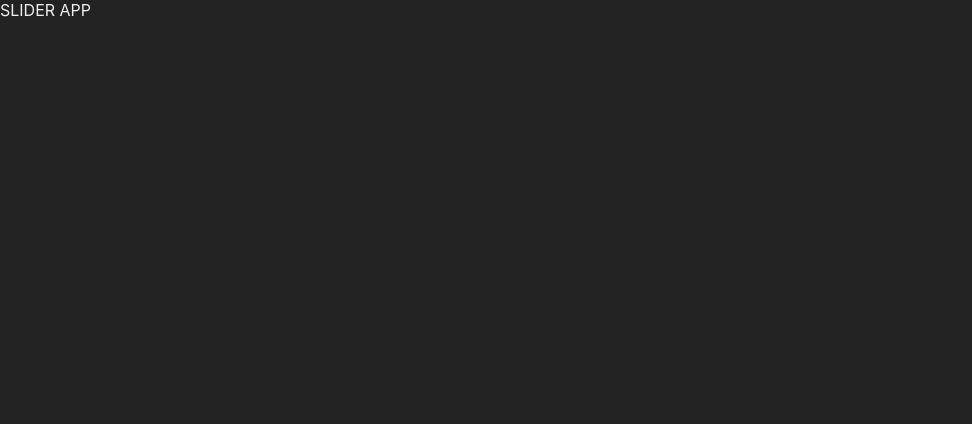
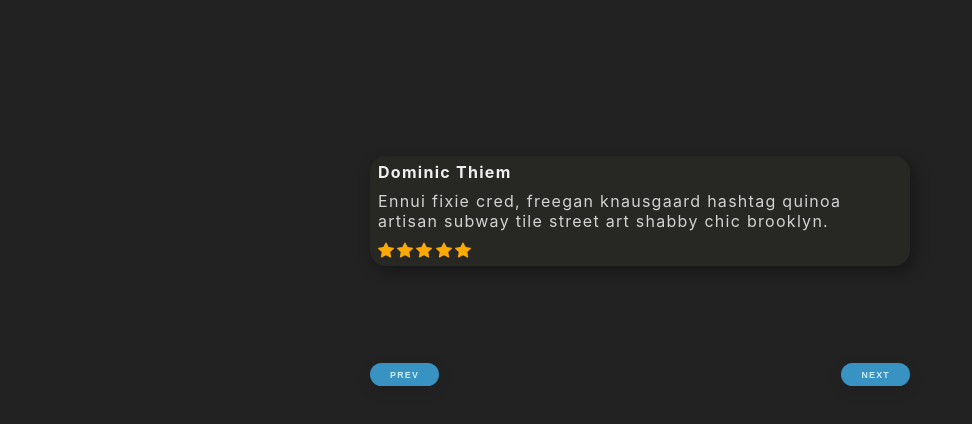
Before and after one commit to jacopoallori/React-Hooks, a React (Create React App) app: page / in a window 1280 px wide. Shown: the top 424 px of the page, without its empty margins (0-972 px from the left). Built offline with nearby package versions, Linux system fonts and the light colour scheme.

Commit message:
progetto Slider completo

```diff
--- /dev/null
+++ b/src/4-Slider/components/Slide.js
@@ -0,0 +1,15 @@
+import React from "react";
+import starCreator from "../utils/starCreator";
+const Slide = ({ autore, recensione, voto, classes }) => {
+  return (
+    <div className={`slide ${classes}`}>
+      <div className="review">
+        <h4>{autore}</h4>
+        <p>{recensione}</p>
+        <div className="star-container">{starCreator(voto)}</div>
+      </div>
+    </div>
+  );
+};
+
+export default Slide;
--- /dev/null
+++ b/src/4-Slider/components/Slider.js
@@ -0,0 +1,76 @@
+import React, { useState, useEffect } from "react";
+import Slide from "./Slide";
+import data from "../data";
+const Slider = () => {
+  const [recensioni, ] = useState(data);
+  const [active, setActive] = useState(0);
+
+  //Passa alla prossima slide
+  const prossimaSlide = () => {
+    setActive((prevValue) => {
+      if (prevValue + 1 > recensioni.length - 1) {
+        return 0;
+      } else {
+        return prevValue + 1;
+      }
+    });
+  };
+
+  //passa alla precendete slide
+  const precedenteSlide = () => {
+    setActive((prevValue) => {
+      if (prevValue - 1 < 0) {
+        return recensioni.length - 1;
+      } else {
+        return prevValue - 1;
+      }
+    });
+  };
+
+  //Cambia automaticamente dopo 4 secondi la recensione
+  useEffect(() => {
+    const timer = setTimeout(() => {
+      setActive((prevValue) => {
+        if (prevValue + 1 === recensioni.length) {
+          return 0;
+        } else {
+          return prevValue + 1;
+        }
+      });
+    }, 4000);
+    //Elimina timout prima prima di attivare il prossimo
+    return () => clearTimeout(timer);
+    // eslint-disable-next-line react-hooks/exhaustive-deps
+  }, [active]);
+  return (
+    <div className='container slider'>
+      {recensioni.map((recensione, index) => {
+        //Cambio classe in base alla posizione dell'elemento rispetto a quello attivo
+        let positionClass = "";
+        if (index === active) {
+          positionClass = "active";
+        } else if (
+          active === index + 1 ||
+          (active === 0 && index === recensioni.length - 1)
+        ) {
+          positionClass = "prev";
+        } else {
+          positionClass = "next";
+        }
+        return (
+          <Slide key={recensione.id} {...recensione} classes={positionClass} />
+        );
+      })}
+      <div className='btn-group slider-btn-group'>
+        <button className='btn btn-slider prev-slide' onClick={precedenteSlide}>
+          prev
+        </button>
+        <button className='btn btn-slider next-slide' onClick={prossimaSlide}>
+          next
+        </button>
+      </div>
+    </div>
+  );
+};
+
+export default Slider;
--- a/src/4-Slider/slider.js
+++ /dev/null
@@ -1,7 +0,0 @@
-import './slider.css';
-
-function Slider() {
-    return <div className="App">SLIDER APP</div>;
-  }
-
-  export default Slider;
--- /dev/null
+++ b/src/4-Slider/sliderApp.js
@@ -0,0 +1,12 @@
+import Slider from './components/Slider';
+import './slider.css';
+
+function SliderApp() {
+    return (
+            <section className="section-center">
+                <Slider/>
+            </section>
+    )
+  }
+
+  export default SliderApp;
--- /dev/null
+++ b/src/4-Slider/utils/starCreator.js
@@ -0,0 +1,15 @@
+import { BsStarFill, BsStarHalf, BsStar } from "react-icons/bs";
+
+const starCreator = (num) => {
+  return Array.from({ length: 5 }, (_, index) => {
+    if (num >= index + 1) {
+      return <BsStarFill key={index} className="star" fill="#fca903" />;
+    } else if (num >= index + 0.5) {
+      return <BsStarHalf key={index} className="star" fill="#fca903" />;
+    } else {
+      return <BsStar key={index} className="star" fill="#fca903" />;
+    }
+  });
+};
+
+export default starCreator;
--- a/src/App.js
+++ b/src/App.js
@@ -1,13 +1,13 @@
-import Slider from "./4-Slider/slider";
+import SliderApp from "./4-Slider/sliderApp";
 
 function App() {
   return (
     <div className="App">
       <header className="App-header">
-          <Slider/>
+          <SliderApp/>
       </header>
     </div>
   );
 }
 
-export default Slider;
+export default App;
```
Also changed, not shown: src/4-Slider/slider.css (indentation only).
